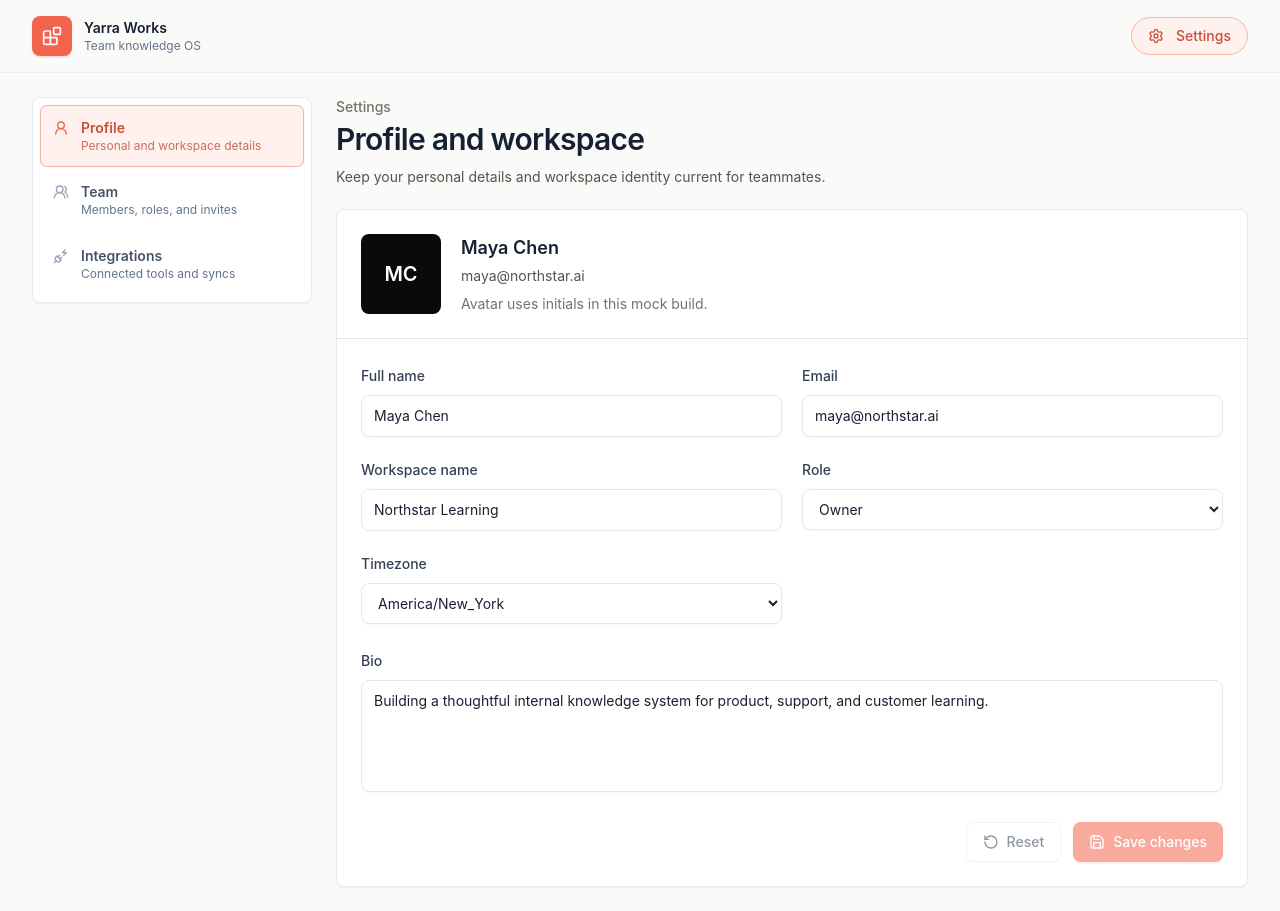
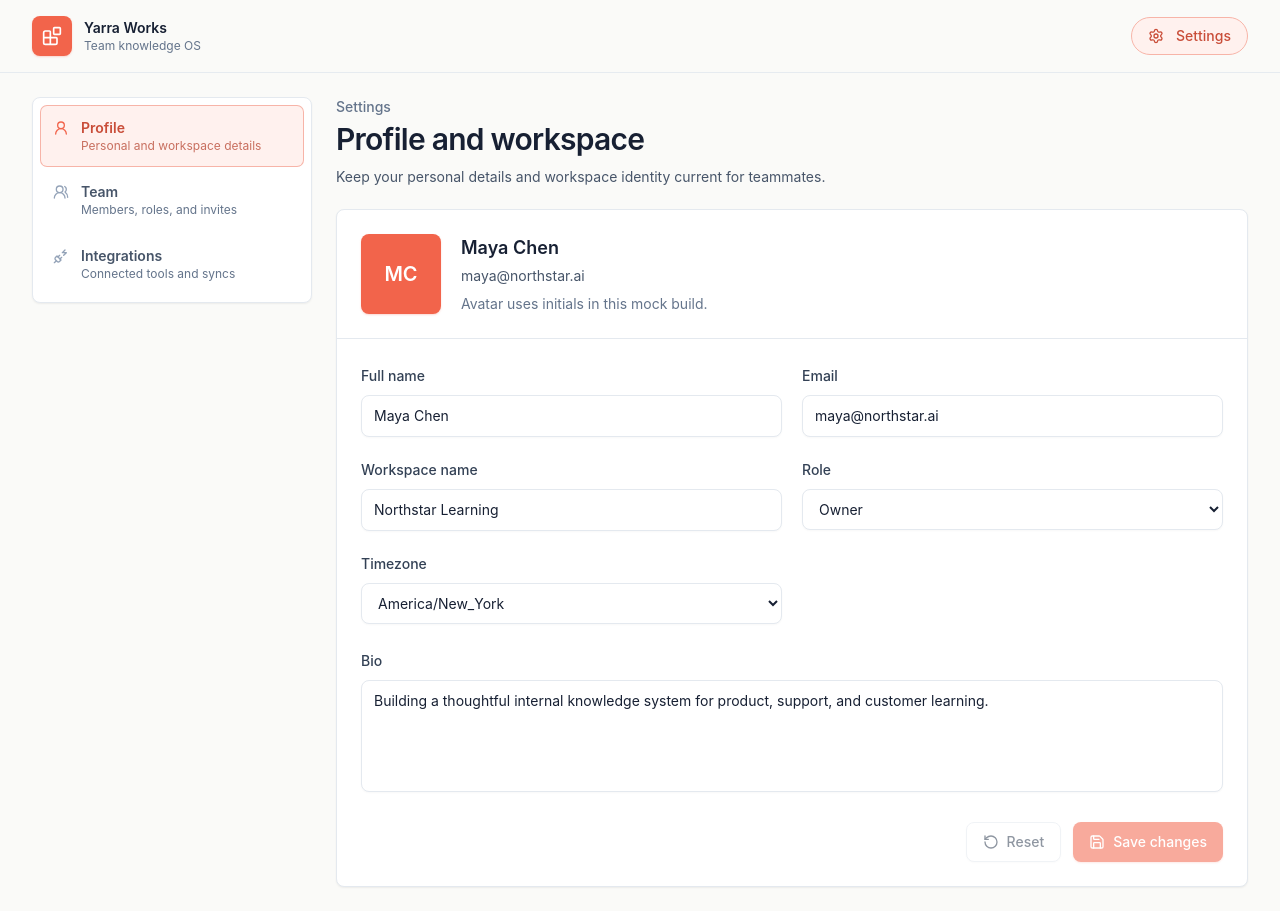
Before and after one commit to farrukhh25-AA/fictional-saas-settings, a React (Vite) app: page /settings/profile in a window 1280 px wide. Built offline with nearby package versions, Linux system fonts and the light colour scheme.

Commit message:
Align profile page with Yarra branding

```diff
--- a/src/pages/ProfilePage.tsx
+++ b/src/pages/ProfilePage.tsx
@@ -72,7 +72,7 @@ export function ProfilePage() {
     return (
       <Panel className="p-6">
         <h1 className="text-2xl font-semibold">Profile could not load</h1>
-        <p className="mt-2 text-sm text-stone-600">Refresh the mock data and try again.</p>
+        <p className="mt-2 text-sm text-[#475569]">Refresh the mock data and try again.</p>
         <Button className="mt-5" onClick={() => refetch()}>
           Retry
         </Button>
@@ -84,29 +84,29 @@ export function ProfilePage() {
     <div className="space-y-5">
       <div className="flex flex-col gap-3 sm:flex-row sm:items-end sm:justify-between">
         <div>
-          <p className="text-sm font-medium text-stone-500">Settings</p>
+          <p className="text-sm font-medium text-[#64748b]">Settings</p>
           <h1 className="mt-1 text-3xl font-semibold tracking-tight">Profile and workspace</h1>
-          <p className="mt-2 max-w-2xl text-sm leading-6 text-stone-600">
+          <p className="mt-2 max-w-2xl text-sm leading-6 text-[#475569]">
             Keep your personal details and workspace identity current for teammates.
           </p>
         </div>
         {isDirty ? (
-          <span className="rounded-full bg-amber-50 px-3 py-1 text-xs font-medium text-amber-700">
+          <span className="rounded-full bg-[#fff1ee] px-3 py-1 text-xs font-medium text-[#c94d38]">
             Unsaved changes
           </span>
         ) : null}
       </div>
 
       <Panel>
-        <div className="border-b border-stone-200 p-5 sm:p-6">
+        <div className="border-b border-[#e4e9ef] p-5 sm:p-6">
           <div className="flex flex-col gap-5 sm:flex-row sm:items-center">
-            <div className="flex h-20 w-20 items-center justify-center rounded-lg bg-stone-950 text-xl font-semibold text-white">
+            <div className="flex h-20 w-20 items-center justify-center rounded-lg bg-[#f2644b] text-xl font-semibold text-white shadow-sm shadow-[#f2644b]/25">
               {profileInitials || <UserRound className="h-8 w-8" />}
             </div>
             <div>
               <h2 className="text-lg font-semibold">{values.name}</h2>
-              <p className="mt-1 text-sm text-stone-600">{values.email}</p>
-              <p className="mt-2 text-sm text-stone-500">
+              <p className="mt-1 text-sm text-[#475569]">{values.email}</p>
+              <p className="mt-2 text-sm text-[#64748b]">
                 Avatar uses initials in this mock build.
               </p>
             </div>
@@ -177,7 +177,7 @@ export function ProfilePage() {
             />
           </Field>
           {mutation.isError ? (
-            <p className="rounded-lg bg-rose-50 px-4 py-3 text-sm text-rose-700">
+            <p className="rounded-lg bg-[#fff1ee] px-4 py-3 text-sm text-[#c94d38]">
               {(mutation.error as Error).message}
             </p>
           ) : null}
```
